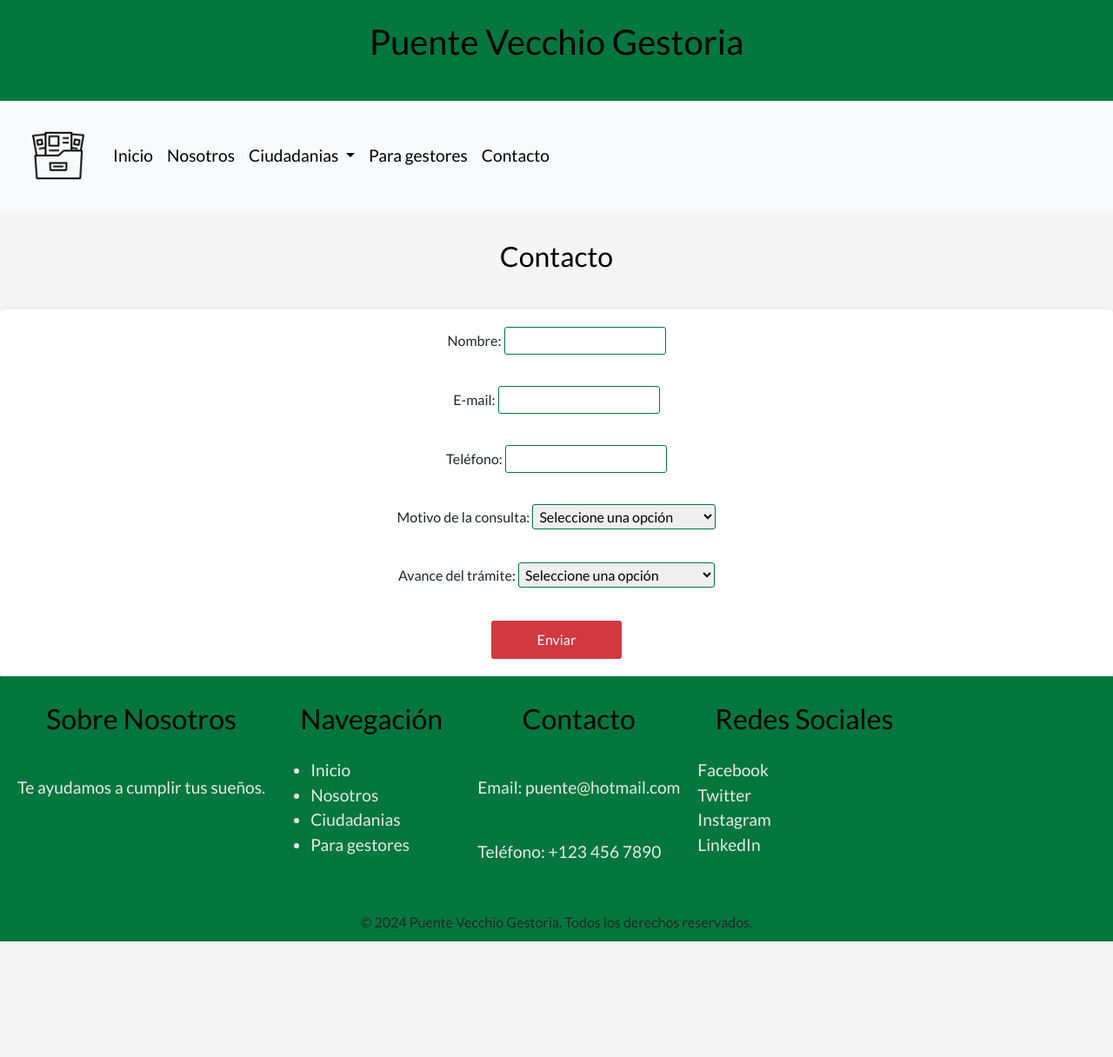
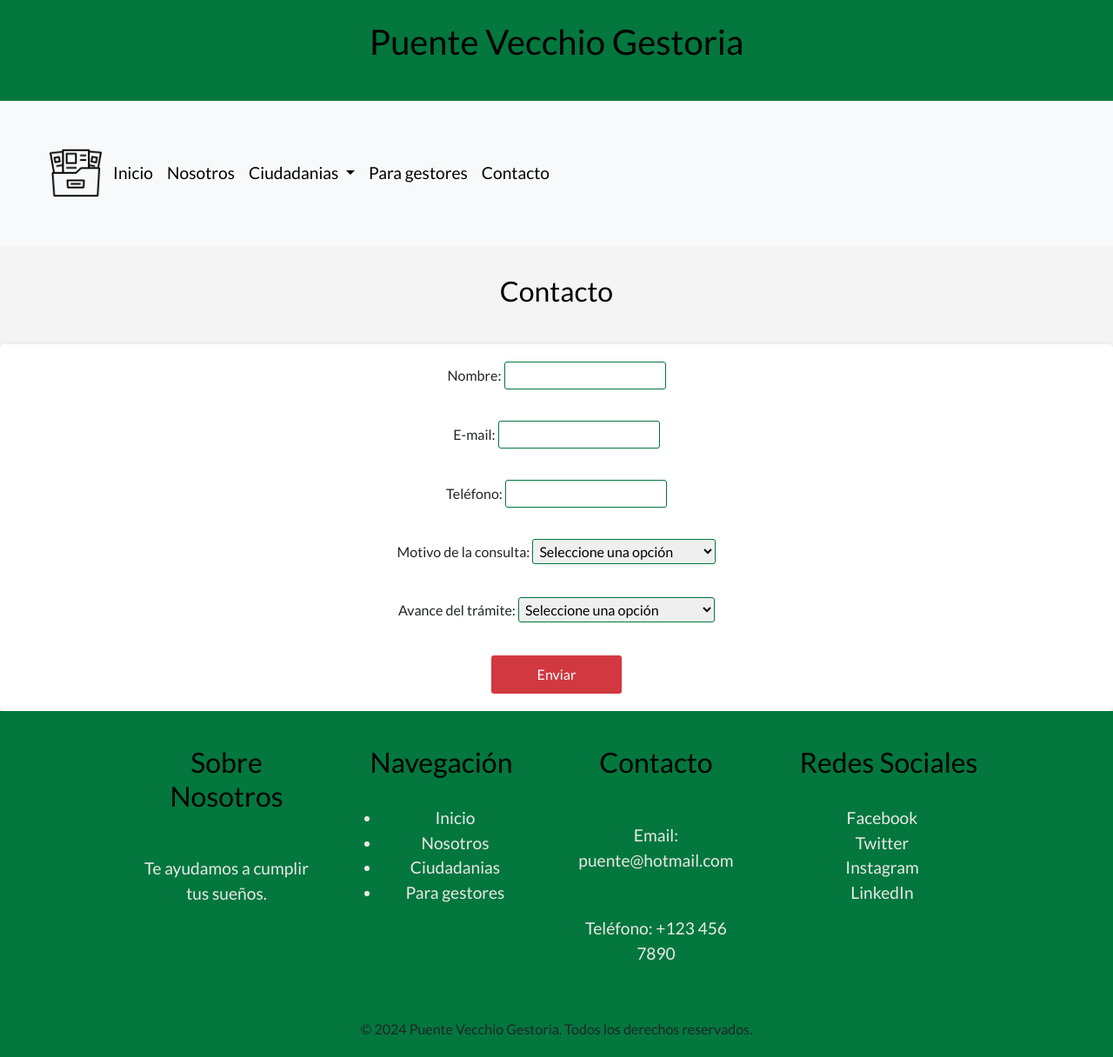
Before and after one commit to mariajose-llarena/segundo.entregable, a plain HTML site: page pages/contacto.html in a window 1280 px wide. Shown: the whole page at 87% size. Before the commit the page ends 1083 px from the top, so only its background shows below. Drawn offline with nearby package versions, Linux system fonts and the light colour scheme.

Commit message:
arreglo footer

```diff
--- a/css/style.css
+++ b/css/style.css
@@ -16,7 +16,7 @@ body {
 }
 
 .logo-gestoria {
-    width: 30%;
+    width: 60%;
     height: auto;
 }
 
@@ -288,36 +288,38 @@ button:hover {
 
 
 
-
 .footer {
     background-color: #03773d;
-    padding: 10px 0; /* Espaciado superior e inferior */
+    padding: 20px 0;
+    text-align: center;
 }
 
 .footer-container {
     display: flex; /* flexbox para organizar las secciones */
-
+    justify-content: center; /* Use el justify content para centrar */
+    align-items: flex-start; /* Alinie los items con align */
+    flex-wrap: wrap; /* le ponemos wrap para que al utilizar pantallas grandes este alineado */
+    gap: 20px; /* y le damos un gap a las secciones */
 }
 
 .footer-section {
     width: auto; /* Ancho de cada sección */
+    max-width: 250px; /* Máximo ancho para evitar que las secciones sean demasiado anchas */
 }
 
 .footer-section h2 {
-    margin-bottom: 2px; /* Espacio debajo del título */
+    margin-bottom: 10px; /* Espacio debajo del título aumentado */
 }
 
 .footer-section p,
 .footer-section ul {
-    margin: 5px 0;
+    margin: 10px 0; /* Espacio aumentado entre párrafos y listas */
     color: rgb(233, 233, 233);
-
 }
 
 .footer-section a {
     color: rgb(233, 233, 233); /* Color de los enlaces */
     text-decoration: none; /* Sin subrayado en los enlaces */
-    width: auto;
 }
 
 .footer-section a:hover {
@@ -331,10 +333,9 @@ button:hover {
 
 .social-links li {
     display: inline; /* Mostrar enlaces en línea */
-    margin-right: 50px; /* Espacio entre los enlaces sociales */
+    margin-right: 15px; /* Espacio entre los enlaces sociales reducido */
 }
 
 .footer-bottom {
-    text-align: center; /* Centrar el texto del copyright */
     margin-top: 30px; /* Espacio superior para el copyright */
 }
--- a/pages/contacto.html
+++ b/pages/contacto.html
@@ -18,7 +18,8 @@
         <button class="navbar-toggler" type="button" data-bs-toggle="collapse" data-bs-target="#navbarSupportedContent" aria-controls="navbarSupportedContent" aria-expanded="false" aria-label="Toggle navigation">
           <span class="navbar-toggler-icon"></span>
         </button>
-        <img src="../image/logo-gestoria.png" alt="logo gestoria" class="logo-gestoria">
+        <a href="../index.html" class="logo-gestoria" target="_blank">
+          <img src="../image/logo-gestoria.png" alt="logo gestoria" class="logo-gestoria"></a>
         <div class="collapse navbar-collapse" id="navbarSupportedContent">
           <ul class="navbar-nav me-auto mb-2 mb-lg-0">
             <li class="nav-item">
```
Also changed, not shown: index.html (+3 -1 lines), pages/ciudadania.espanola.html (+2 -1 lines), pages/ciudadania.italiana.html (+2 -1 lines), pages/nosotros.html (+2 -1 lines), pages/para.gestores.html (+3 -1 lines).
